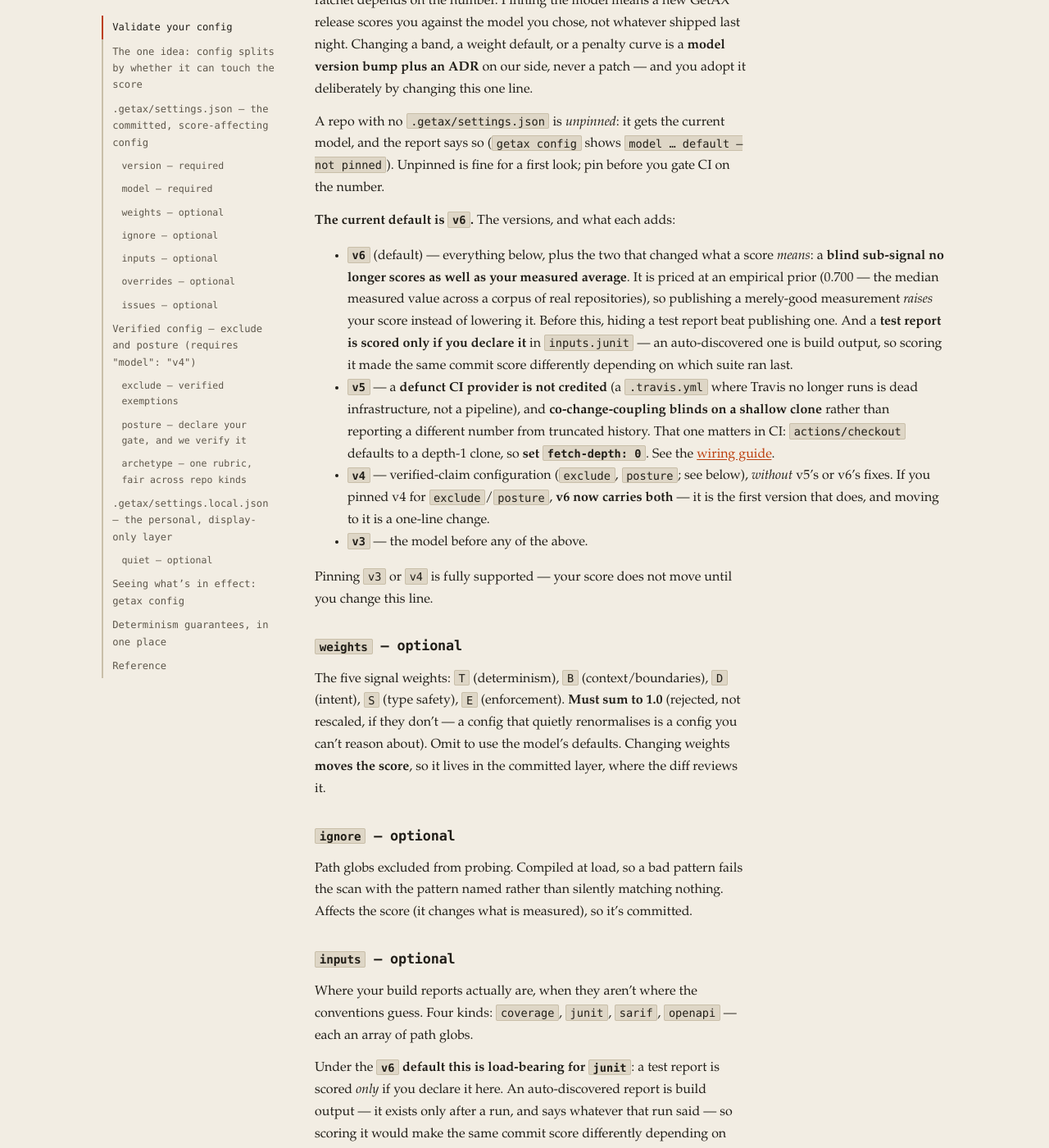
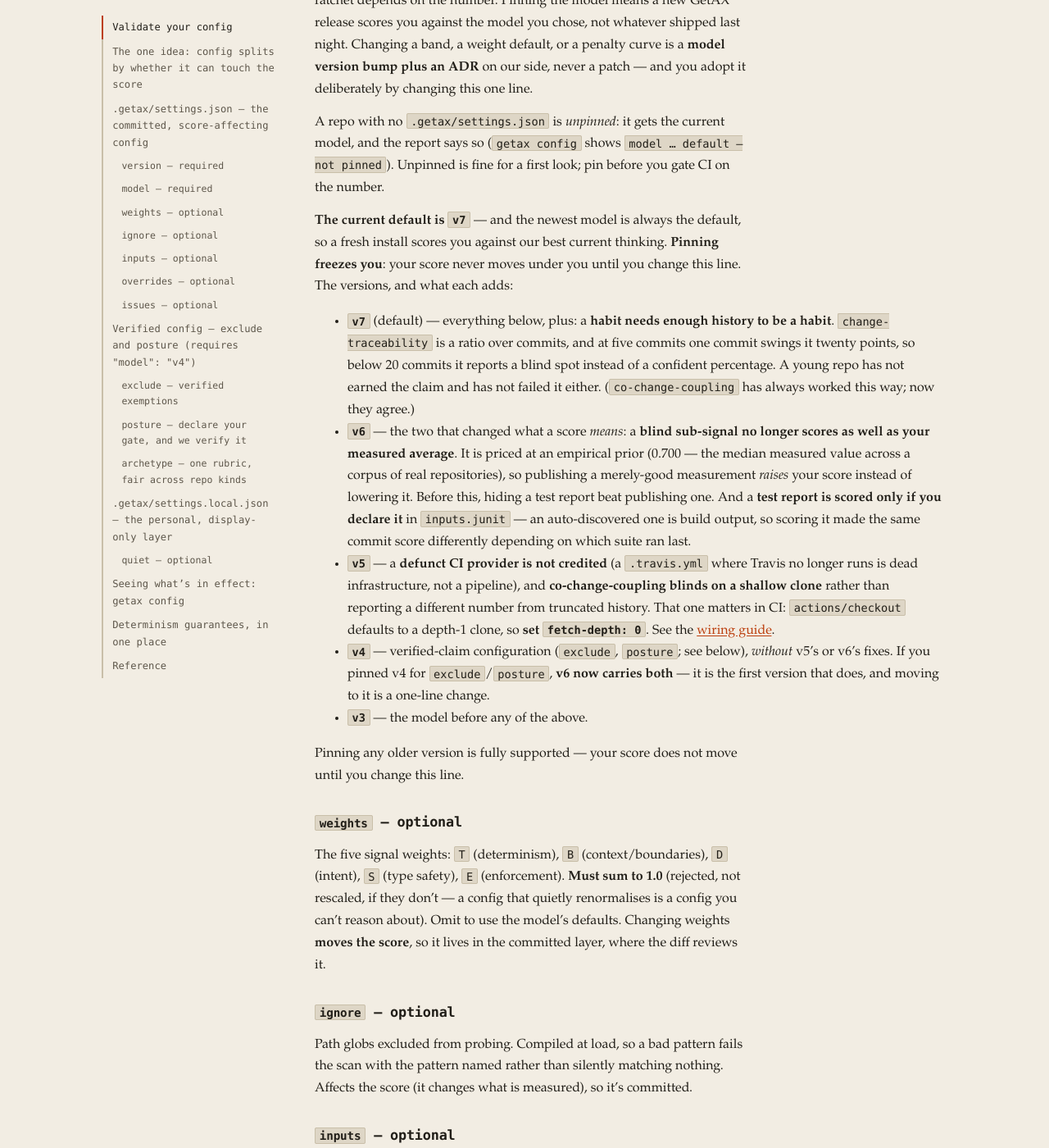
Before and after one commit to marcosbarbero/getax-site, a Jekyll site: the page built from docs/configuration.md, in a window 1280 px wide and 1400 px high, scrolled down 2759 px. Shown: the whole window at 82% size. Built offline with Jekyll 4.4.1, drawn with Linux system fonts in a browser that asks for light colours; some of the changed text lies outside the part shown.

Commit message:
docs: v7 is the default, and the newest model is always the default
v7 adds the habit-history threshold: change-traceability reports a blind spot
below 20 commits instead of a confident percentage from a handful — at five
commits, one commit swings the ratio twenty points. A young repo has not earned
the claim and has not failed it either.

Also states the policy plainly, because it is what a reader needs to plan around:
the newest model is always the default, so a fresh install gets our best current
thinking — and pinning freezes you, so your score never moves under you until you
change that line.

```diff
--- a/docs/configuration.md
+++ b/docs/configuration.md
@@ -56,7 +56,7 @@ wrong in a way you cannot see.
 {
   "$schema": "https://getax.app/schema/getax.v1.json",
   "version": 1,
-  "model": "v6",
+  "model": "v7",
   "weights": { "T": 0.25, "B": 0.20, "D": 0.15, "S": 0.20, "E": 0.20 },
   "ignore": ["vendor/**", "**/*.generated.go"],
   "inputs": {
@@ -84,7 +84,7 @@ Must be `1`. The config format version (not the scoring model — that's `model`
 build that doesn't understand your version refuses to score rather than guess.
 
 ### `model` — required
-The scoring model version to pin, e.g. `"v6"`. **This is the most important field.**
+The scoring model version to pin, e.g. `"v7"`. **This is the most important field.**
 
 A CLI upgrade must **never silently move your score** — someone's CI ratchet depends
 on the number. Pinning the model means a new GetAX release scores you against the
@@ -96,9 +96,16 @@ A repo with no `.getax/settings.json` is *unpinned*: it gets the current model,
 the report says so (`getax config` shows `model … default — not pinned`). Unpinned is
 fine for a first look; pin before you gate CI on the number.
 
-**The current default is `v6`.** The versions, and what each adds:
+**The current default is `v7`** — and the newest model is always the default, so a fresh
+install scores you against our best current thinking. **Pinning freezes you**: your score never
+moves under you until you change this line. The versions, and what each adds:
 
-- **`v6`** (default) — everything below, plus the two that changed what a score *means*:
+- **`v7`** (default) — everything below, plus: a **habit needs enough history to be a habit**.
+  `change-traceability` is a ratio over commits, and at five commits one commit swings it twenty
+  points, so below 20 commits it reports a blind spot instead of a confident percentage. A young
+  repo has not earned the claim and has not failed it either. (`co-change-coupling` has always
+  worked this way; now they agree.)
+- **`v6`** — the two that changed what a score *means*:
   a **blind sub-signal no longer scores as well as your measured average**. It is priced at
   an empirical prior (0.700 — the median measured value across a corpus of real repositories),
   so publishing a merely-good measurement *raises* your score instead of lowering it. Before
@@ -115,7 +122,7 @@ fine for a first look; pin before you gate CI on the number.
   first version that does, and moving to it is a one-line change.
 - **`v3`** — the model before any of the above.
 
-Pinning `v3` or `v4` is fully supported — your score does not move until you change this line.
+Pinning any older version is fully supported — your score does not move until you change this line.
 
 ### `weights` — optional
 The five signal weights: `T` (determinism), `B` (context/boundaries), `D` (intent),
@@ -304,7 +311,7 @@ merely asserted:
   getax configuration  .
 
   COMMITTED  .getax/settings.json — reviewed in the diff, may move the score
-    model       v6                pinned
+    model       v7                pinned
     version     1
     weights     default
     ignore      vendor/**
```
Also changed, not shown: docs/getting-started.md (+1 -1 lines).
